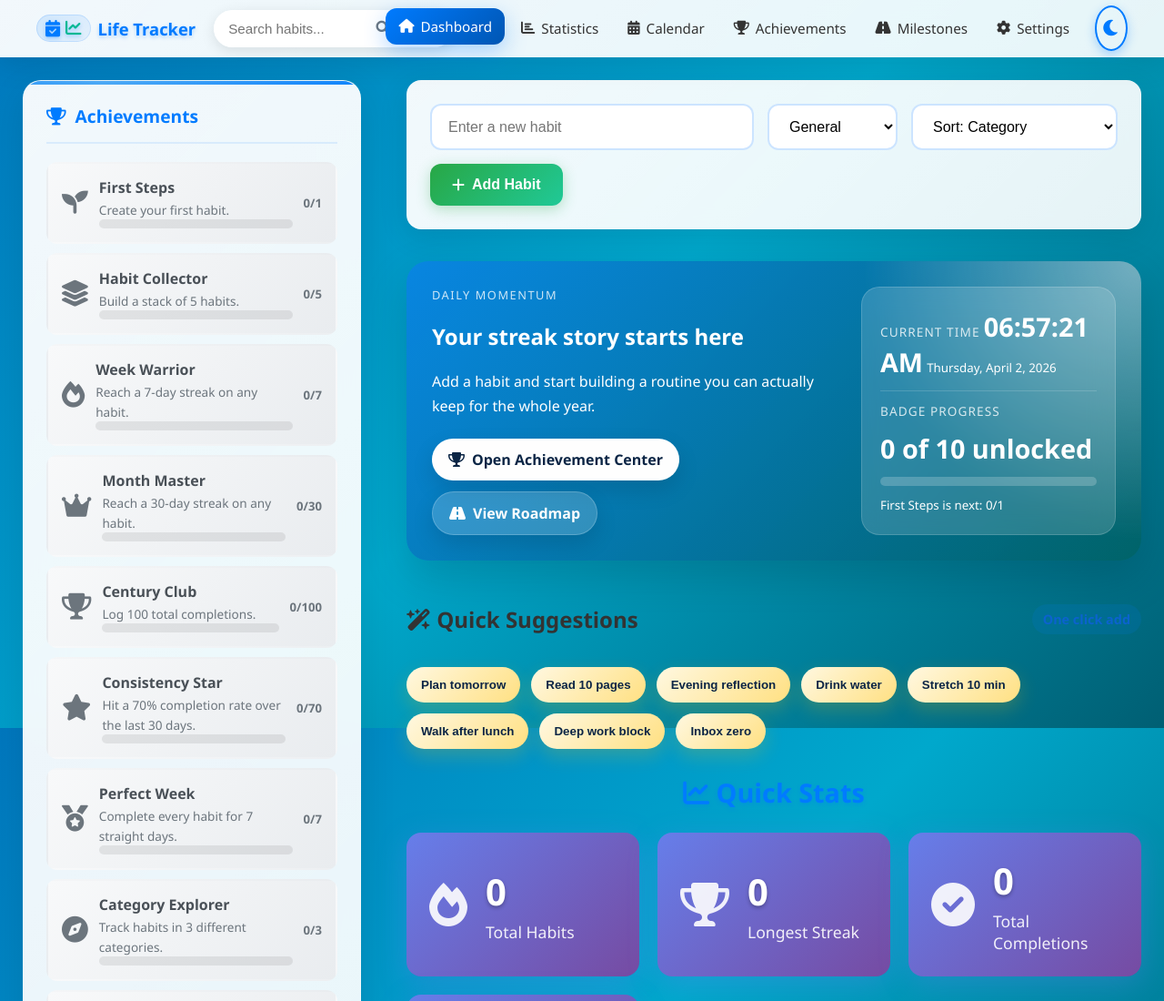
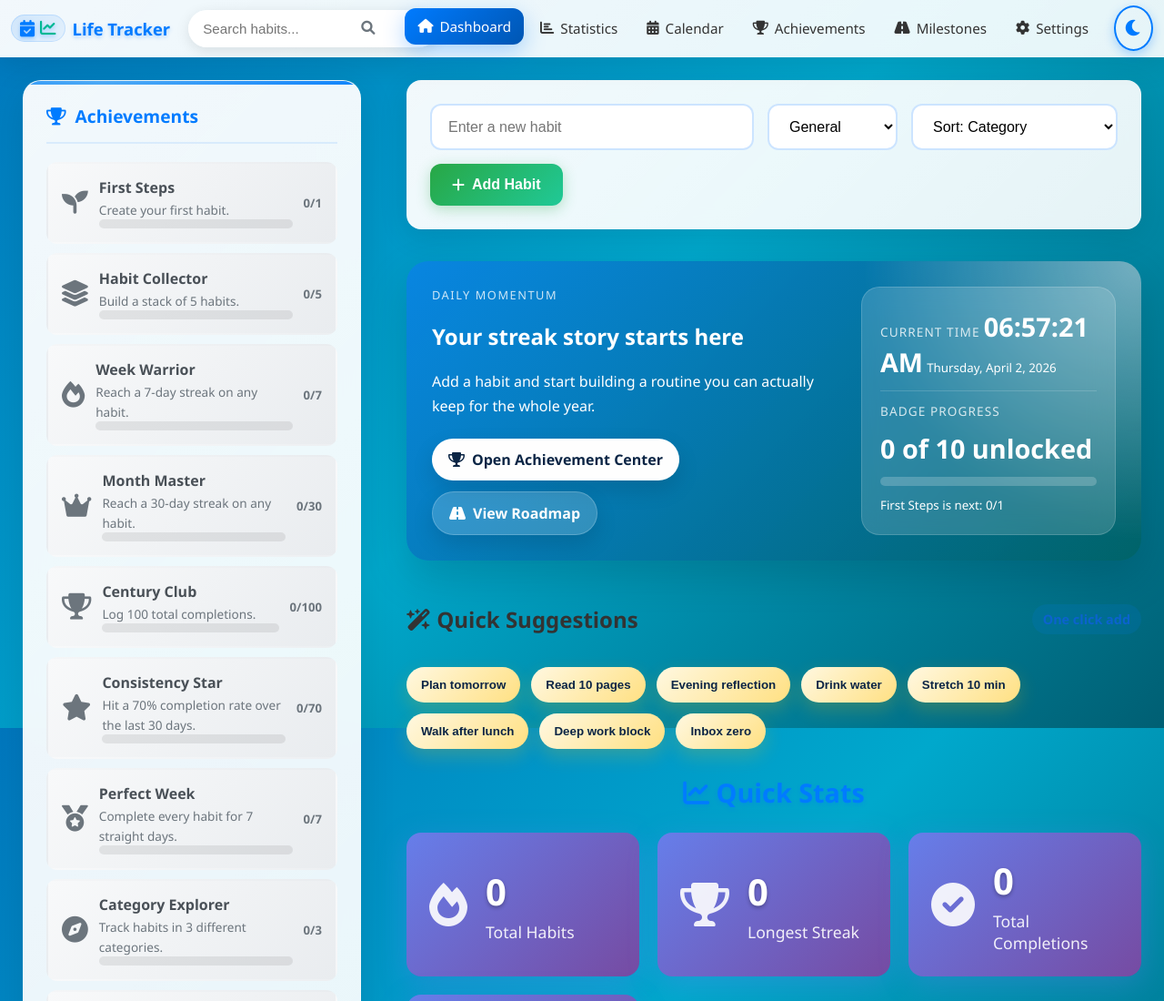
Before and after one commit to naveen-sha/life-tracker, a plain HTML site: page index.html in a window 1280 px wide. Shown: the top 1100 px of the page at 91% size. Drawn offline with nearby package versions, Linux system fonts and the light colour scheme.

Commit message:
ui:fix logo and search bar

```diff
--- a/styles.css
+++ b/styles.css
@@ -40,9 +40,9 @@ body.dark-mode .navbar {
 }
 
 .nav-container {
-    max-width: 1200px;
+    max-width: 1360px;
     margin: 0 auto;
-    padding: 0 16px;
+    padding: 0 12px;
     display: flex;
     justify-content: space-between;
     align-items: center;
```
